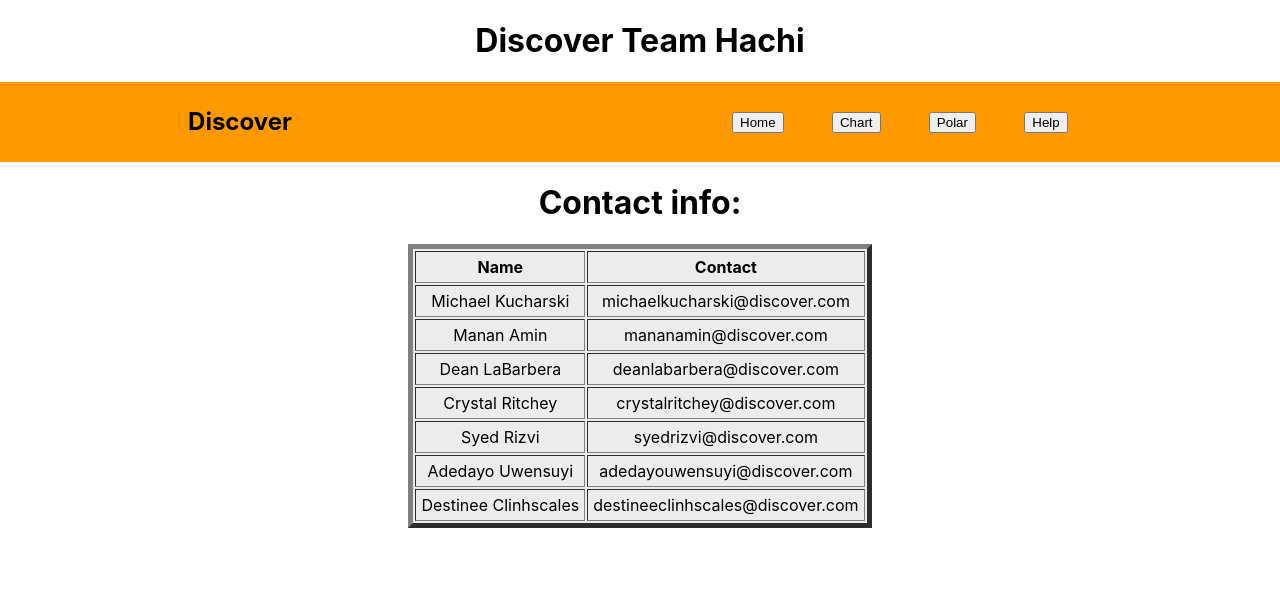
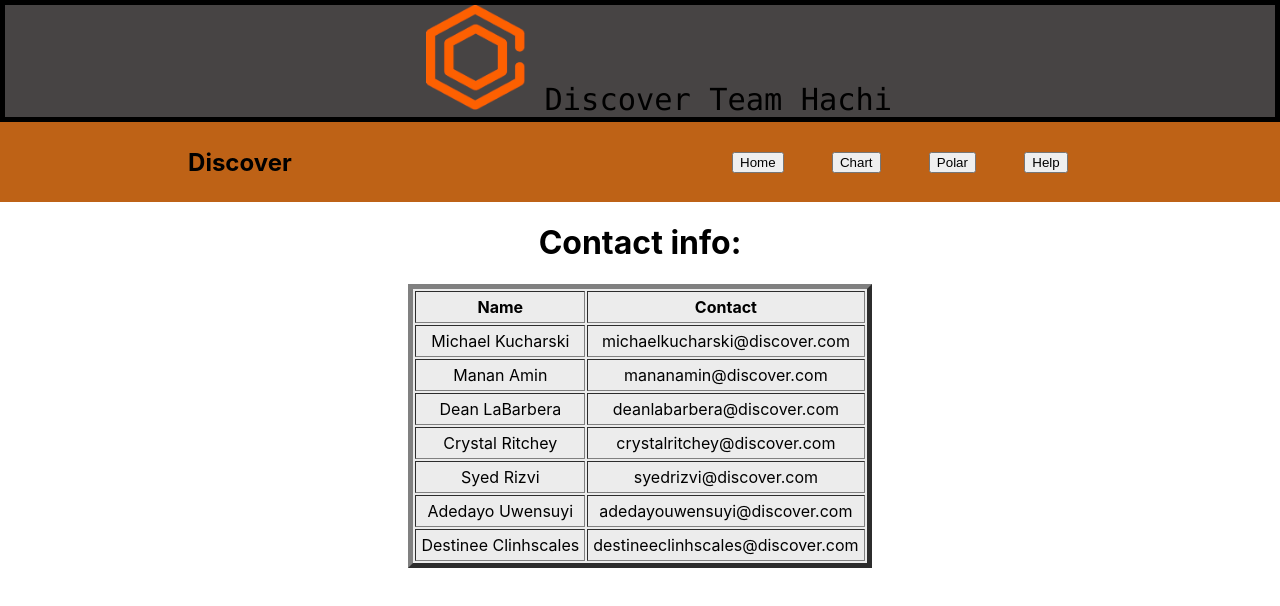
Before and after one commit to onehpee/Hot100, a React (Create React App) app in the folder spotify-dashboard/client/: page /help in a window 1280 px wide. Shown: the top 606 px of the page. Built offline with nearby package versions, Linux system fonts and the light colour scheme.

Commit message:
added header

```diff
--- a/spotify-dashboard/client/src/App.css
+++ b/spotify-dashboard/client/src/App.css
@@ -1,21 +1,17 @@
 .App {
   text-align: center;
-}
-
-.App-logo {
-  height: 40vmin;
-  pointer-events: none;
 }
 
 .apps {
   background-color: rgba(192,192,192,0.3);
 }
+
 nav {
   display: flex;
   justify-content: space-around;
   align-items: center;
   min-height: 10vh;
-  background: rgb(255, 153, 0);
+  background: rgb(190, 98, 22);
   color: Black;
 }
 
@@ -33,19 +29,27 @@ nav {
   }
 }
 
-.App-header {
-  background-color: #282c34;
-  min-height: 100vh;
-  display: flex;
-  flex-direction: column;
-  align-items: center;
-  justify-content: center;
-  font-size: calc(10px + 2vmin);
-  color: white;
+.App-link {
+  color: #61dafb;
 }
 
-.App-link {
-  color: #61dafb;
+.app-header {
+  background-color: #474444;
+  border-color: black;
+  border-style: solid;
+  border-width: 5px;
+  color: black;
+  text-align: center;
+  font-size: 190%;
+  padding-left: 3%;
+  min-height: 10vh;
+  max-height: 20vh;
+}
+
+.logo {
+
+  height: 105px;
+  width: 100px;
 }
 
 @keyframes App-logo-spin {
--- a/spotify-dashboard/client/src/App.js
+++ b/spotify-dashboard/client/src/App.js
@@ -5,14 +5,19 @@ import Chart from './components/Chart.js';
 import Polar from './components/Polar';
 import Help from './components/Help';
 import Nav from './components/Nav';
+import logo from './assets/logo.png';
 import { BrowserRouter as Router, Route } from 'react-router-dom';
 
 
 function App() {
   return (
     <Router>
-      <div className="App">
-        <h1> Discover Team Hachi </h1>
+      <div>
+      <header className="app-header">
+        <img className="logo" src={logo}/>
+        <code> Discover Team Hachi</code>
+      </header>
+
         <Nav/>
         <Route path="/" Component={App}/>
         <Route path="/Chart" component={Chart}/>
```
Also changed, not shown: spotify-dashboard/client/src/assets/logo.png (added).
